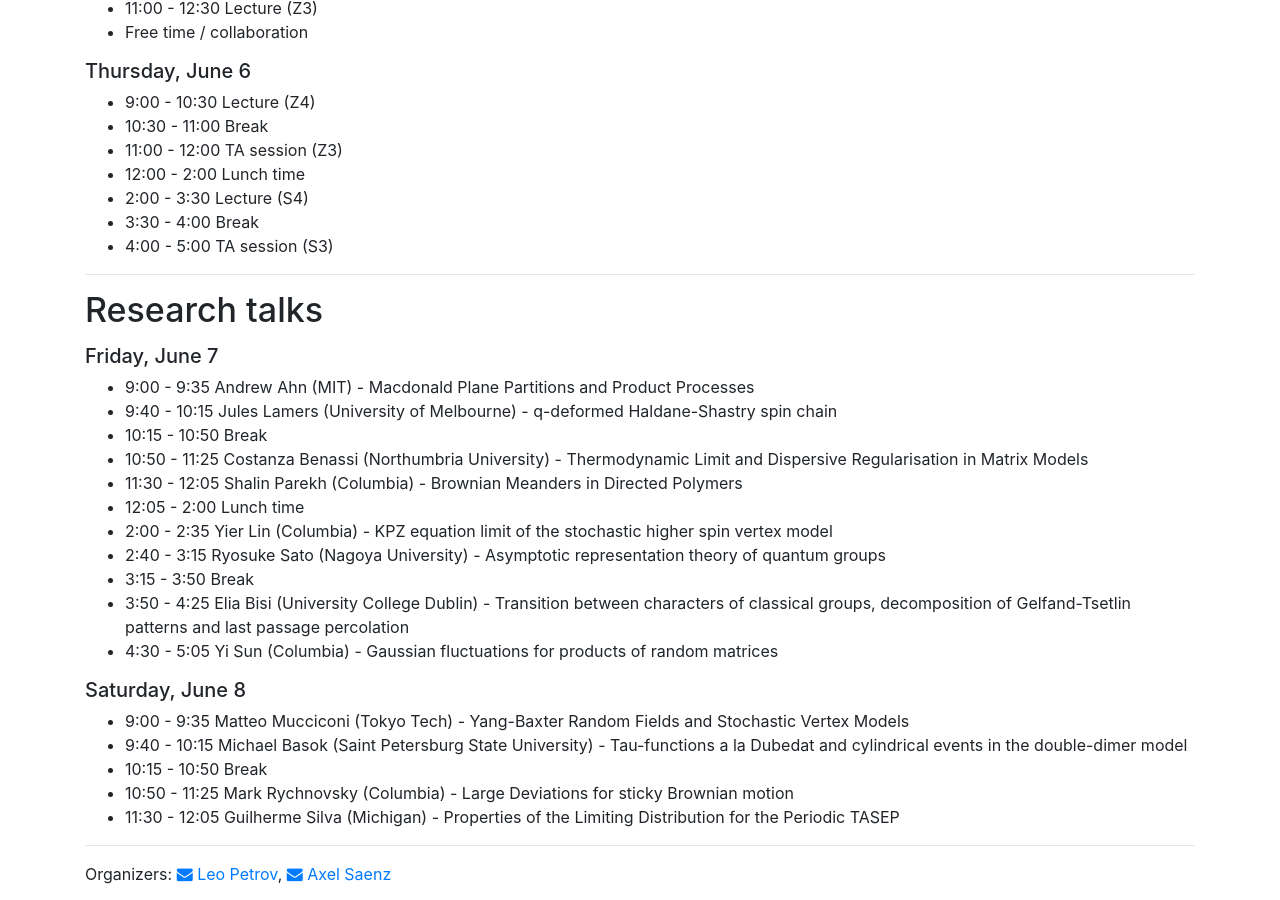
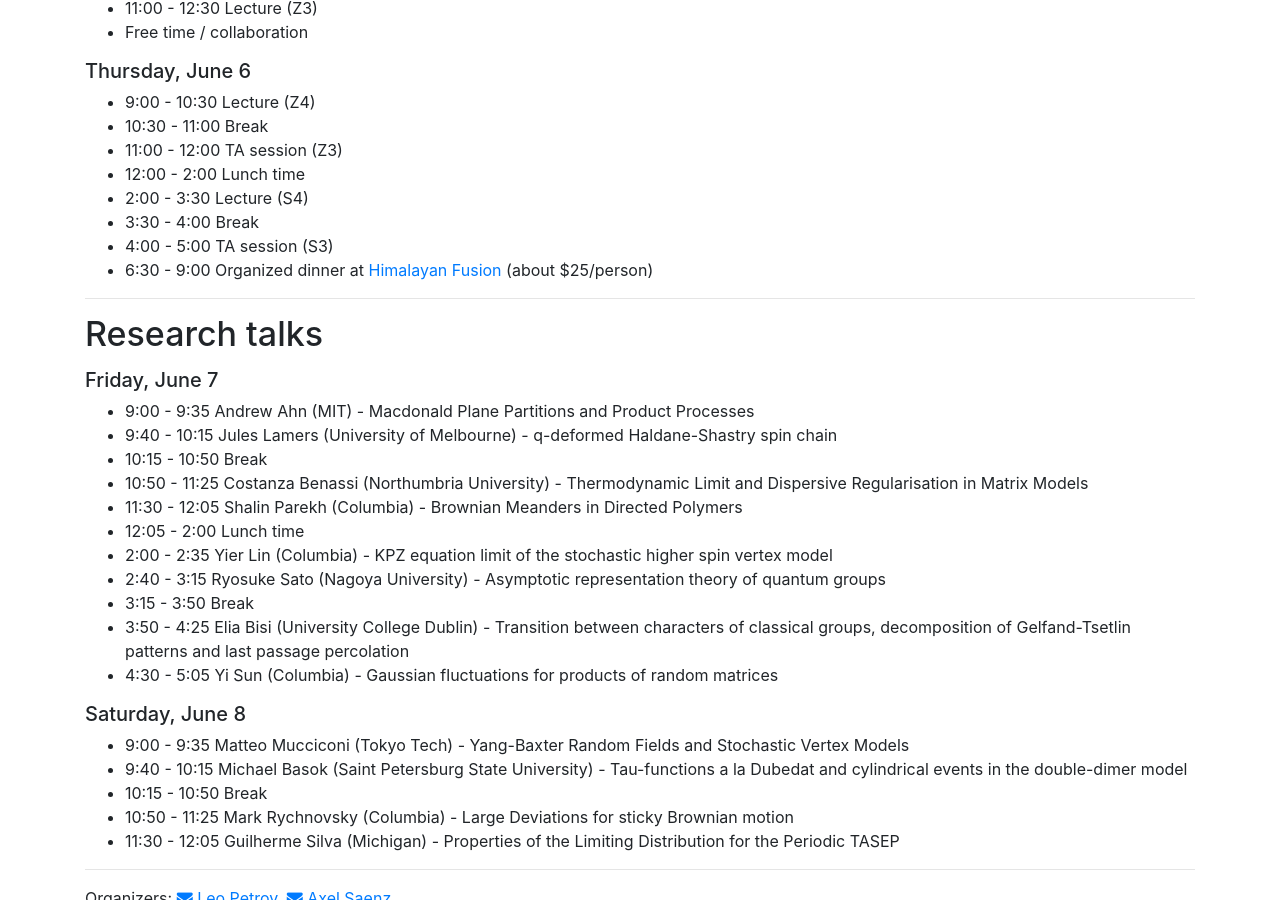
Before and after one commit to int-prob/int-prob-code, a Jekyll site: the page built from vipss2019/schedule.md, in a window 1280 px wide and 900 px high, scrolled down 2251 px. Built offline with Jekyll 4.4.1, drawn with Linux system fonts in a browser that asks for light colours; nearby versions of some CDN libraries.

Commit message:
update schedule.md at Fri May 24 22:33:22 EDT 2019

```diff
--- a/vipss2019/schedule.md
+++ b/vipss2019/schedule.md
@@ -135,7 +135,7 @@ S = Sasamoto; Z = Zinn-Justin
 - 2:00 - 3:30 Lecture (S4)
 - 3:30 - 4:00 Break
 - 4:00 - 5:00 TA session (S3)
-<!-- - 6:30 - 9:00 Organized dinner (about $40/person) -->
+- 6:30 - 9:00 Organized dinner at [Himalayan Fusion](https://goo.gl/maps/abuvp4DkkHK4YsQs7) (about $25/person)
 
 ---
 
```
